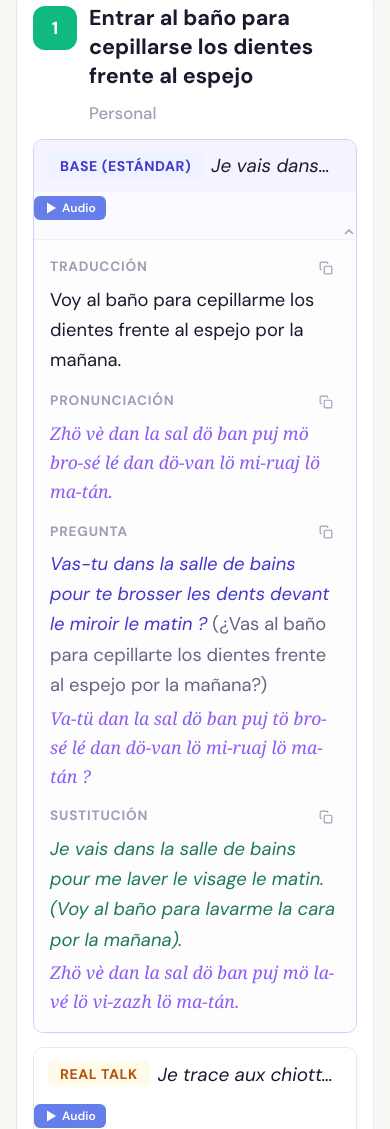
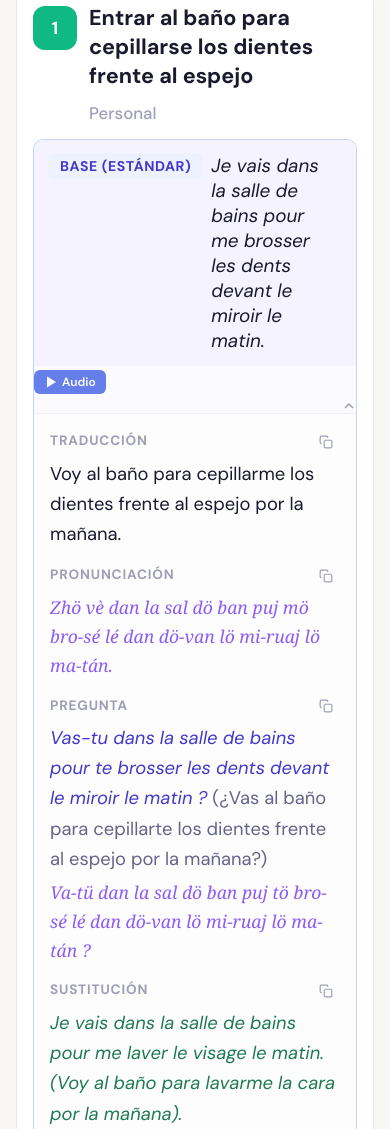
Before and after one commit to adrianataetae-coder/webfrench, an Astro site: page /webfrench/a1/bano in a window 390 px wide. Shown: the part 4096-5225 px from the top of the page. Built offline with nearby package versions, Linux system fonts and the light colour scheme; Astro itself is replaced by a stand-in of ours.

Commit message:
Fix: mobile text wrap and audio base path

```diff
--- a/src/components/VersionCard.astro
+++ b/src/components/VersionCard.astro
@@ -12,7 +12,8 @@ interface Props {
 
 const { version, audioBase, phraseNum, level, isOpen = false } = Astro.props;
 
-const audioSrc = `${audioBase}/frase${phraseNum}_${version.name}.mp3`;
+const base = import.meta.env.BASE_URL;
+const audioSrc = `${base}${audioBase}/frase${phraseNum}_${version.name}.mp3`;
 
 const tagColors: Record<string, { bg: string; text: string }> = {
   base: { bg: '#eef2ff', text: '#4338ca' },
@@ -139,7 +140,7 @@ const sParts = splitFrEs(version.substitution);
   .version-trigger {
     width: 100%;
     display: flex;
-    align-items: center;
+    align-items: flex-start;
     gap: 8px;
     padding: 13px 14px;
     background: white;
@@ -149,7 +150,7 @@ const sParts = splitFrEs(version.substitution);
     text-align: left;
     transition: background 0.12s;
     min-height: 48px;
-    overflow: hidden;
+    flex-wrap: wrap;
   }
   .version--open .version-trigger {
     background: #f5f3ff;
@@ -177,13 +178,9 @@ const sParts = splitFrEs(version.substitution);
     font-style: italic;
     font-size: 1.18rem;
     color: var(--text);
-    overflow: hidden;
-    text-overflow: ellipsis;
-    white-space: nowrap;
   }
   .version-audio-inline {
     flex-shrink: 0;
-    margin-left: auto;
   }
   .version-toggle {
     color: var(--text-muted);
```
